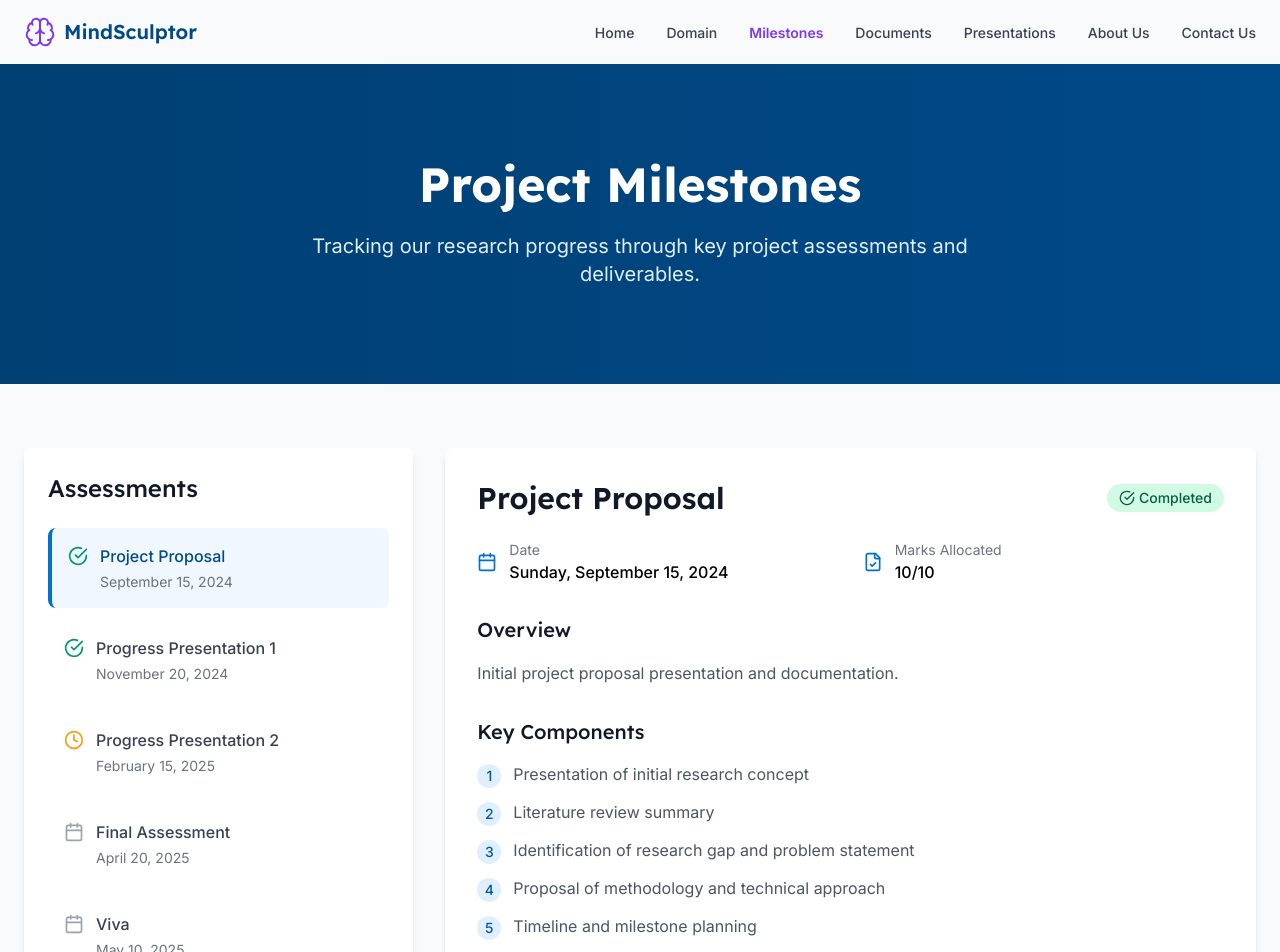
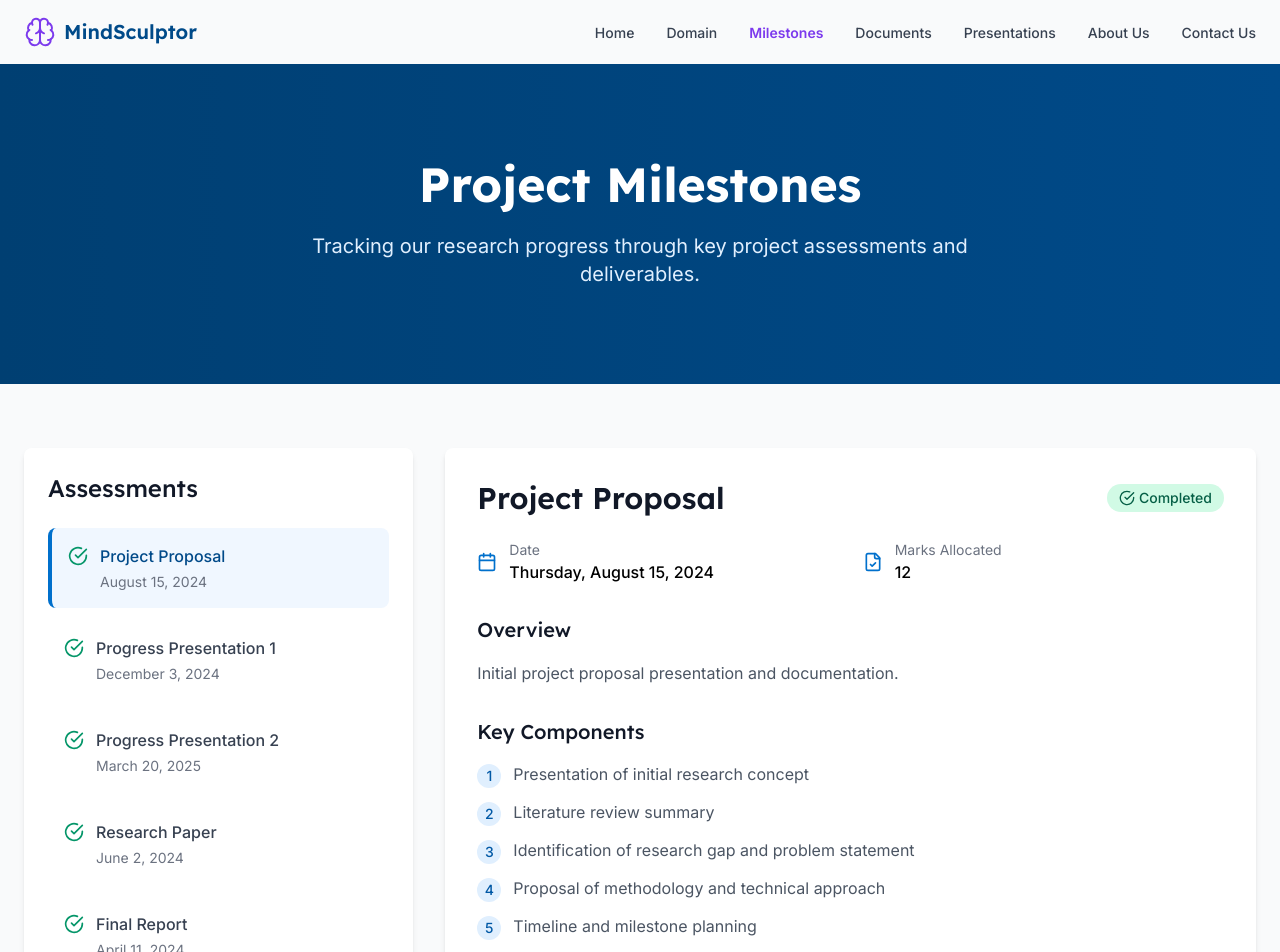
Before and after one commit to IT21219498/MindSculptor_Website, a React (Vite) app: page /milestones in a window 1280 px wide. Shown: the top 952 px of the page. Built offline with nearby package versions, Linux system fonts and the light colour scheme.

Commit message:
Update milestone dates, marks, and add new milestones for project tracking

```diff
--- a/src/pages/Milestones.tsx
+++ b/src/pages/Milestones.tsx
@@ -19,9 +19,9 @@ const Milestones: React.FC = () => {
     {
       id: 'proposal',
       title: 'Project Proposal',
-      date: '2024-09-15',
+      date: '2024-08-15',
       description: 'Initial project proposal presentation and documentation.',
-      marks: '10/10',
+      marks: '12',
       status: 'completed',
       details: [
         'Presentation of initial research concept',
@@ -29,15 +29,15 @@ const Milestones: React.FC = () => {
         'Identification of research gap and problem statement',
         'Proposal of methodology and technical approach',
         'Timeline and milestone planning',
-        'Resource allocation and budget planning'
-      ]
+        'Resource allocation and budget planning',
+      ],
     },
     {
       id: 'progress-1',
       title: 'Progress Presentation 1',
-      date: '2024-11-20',
+      date: '2024-12-03',
       description: 'First progress review of project implementation.',
-      marks: '18/20',
+      marks: '15',
       status: 'completed',
       details: [
         'Demonstration of system architecture',
@@ -45,31 +45,80 @@ const Milestones: React.FC = () => {
         'Overview of implemented assessment modules',
         'Preliminary results from voice analysis algorithms',
         'Discussion of challenges and proposed solutions',
-        'Updated timeline and next steps'
-      ]
+        'Updated timeline and next steps',
+      ],
     },
     {
       id: 'progress-2',
       title: 'Progress Presentation 2',
-      date: '2025-02-15',
-      description: 'Second progress review focusing on system integration and testing.',
-      marks: 'Pending',
-      status: 'in-progress',
+      date: '2025-03-20',
+      description:
+        'Second progress review focusing on system integration and testing.',
+      marks: '18',
+      status: 'completed',
       details: [
         'Integration of all system components',
         'Demonstration of the VERP therapy module',
         'Presentation of the AI voice assistant functionality',
         'Initial user testing results',
         'Discussion of refinements based on feedback',
-        'Plan for final evaluation phase'
-      ]
+        'Plan for final evaluation phase',
+      ],
+    },
+    {
+      id: 'Research-Paper',
+      title: 'Research Paper',
+      date: '2024-06-02',
+      description:
+        'Submission of the research paper summarizing the project findings.',
+      marks: '10',
+      status: 'completed',
+      details: [
+        'Comprehensive documentation of research methodology',
+        'Analysis of results and findings',
+        'Discussion of contributions to the field',
+        'Review of related work and literature',
+        'Future work and potential applications',
+        'Publication in a peer-reviewed journal or conference proceedings',
+      ],
+    },
+    {
+      id: 'final-report',
+      title: 'Final Report',
+      date: '2024-04-11',
+      description: 'Final report submission summarizing the entire project.',
+      marks: '19',
+      status: 'completed',
+      details: [
+        'Comprehensive summary of project objectives and outcomes',
+        'Detailed documentation of system architecture and design',
+        'Analysis of user feedback and testing results',
+        'Discussion of limitations and challenges faced',
+        'Future work recommendations and potential improvements',
+        'Final project documentation and code repository links',
+      ],
+    },
+    {
+      id: 'Website-assessment',
+      title: 'Website Assessment',
+      date: '2024-05-28',
+      description:
+        'Evaluation of the MindSculptor project website and its features.',
+      marks: '2',
+      status: 'upcoming',
+      details: [
+        'Review of website design and user experience',
+        'Assessment of content quality and relevance',
+        'Evaluation of technical performance and accessibility',
+        'Feedback on navigation and usability',
+      ],
     },
     {
       id: 'final-assessment',
       title: 'Final Assessment',
-      date: '2025-04-20',
+      date: '2025-05-28',
       description: 'Comprehensive assessment of the complete project.',
-      marks: 'Pending',
+      marks: '20',
       status: 'upcoming',
       details: [
         'Final demonstration of the complete MindSculptor platform',
@@ -77,28 +126,30 @@ const Milestones: React.FC = () => {
         'Discussion of research contributions and innovations',
         'Analysis of limitations and future work',
         'Comprehensive project documentation',
-        'Publication plans and commercialization potential'
-      ]
+        'Publication plans and commercialization potential',
+      ],
     },
     {
-      id: 'viva',
-      title: 'Viva',
-      date: '2025-05-10',
-      description: 'Oral defense of the research project.',
-      marks: 'Pending',
+      id: 'Logbook',
+      title: 'Logbook',
+      date: '2024-06-12',
+      description: 'Ongoing logbook entries documenting project progress.',
+      marks: '4',
       status: 'upcoming',
       details: [
-        'In-depth questioning on research methodology',
-        'Demonstration of technical knowledge',
-        'Defense of design and implementation choices',
-        'Discussion of ethical considerations',
-        'Reflection on learning outcomes',
-        'Exploration of project impact and potential applications'
-      ]
+        'Weekly entries documenting research activities',
+        'Reflections on challenges and solutions',
+        'Updates on project milestones and timelines',
+        'Documentation of meetings and discussions',
+        'Record of resources used and references',
+        'Final compilation of logbook entries for submission',
+      ],
     },
   ];
 
-  const [selectedMilestone, setSelectedMilestone] = useState<Milestone | null>(milestones[0]);
+  const [selectedMilestone, setSelectedMilestone] = useState<Milestone | null>(
+    milestones[0]
+  );
 
   return (
     <>
@@ -106,9 +157,12 @@ const Milestones: React.FC = () => {
       <div className="bg-gradient-to-r from-primary-900 to-primary-800 text-white py-16 md:py-24">
         <div className="container mx-auto px-4 md:px-6">
           <div className="max-w-3xl mx-auto text-center">
-            <h1 className="text-4xl md:text-5xl font-heading font-bold mb-6">Project Milestones</h1>
+            <h1 className="text-4xl md:text-5xl font-heading font-bold mb-6">
+              Project Milestones
+            </h1>
             <p className="text-lg md:text-xl text-primary-100 leading-relaxed">
-              Tracking our research progress through key project assessments and deliverables.
+              Tracking our research progress through key project assessments and
+              deliverables.
             </p>
           </div>
         </div>
@@ -119,7 +173,9 @@ const Milestones: React.FC = () => {
           {/* Milestone Selection */}
           <div className="lg:col-span-1">
             <div className="bg-white rounded-lg shadow-md p-6 sticky top-24">
-              <h2 className="text-2xl font-heading font-medium mb-6 text-neutral-900">Assessments</h2>
+              <h2 className="text-2xl font-heading font-medium mb-6 text-neutral-900">
+                Assessments
+              </h2>
 
               <div className="space-y-3">
                 {milestones.map((milestone) => (
@@ -137,18 +193,29 @@ const Milestones: React.FC = () => {
                           : 'hover:bg-neutral-100 text-neutral-700'
                       }`}
                     >
-                      {milestone.status === 'completed' && <CheckCircle className="h-5 w-5 text-success-600 flex-shrink-0 mt-0.5" />}
-                      {milestone.status === 'in-progress' && <Clock className="h-5 w-5 text-warning-500 flex-shrink-0 mt-0.5" />}
-                      {milestone.status === 'upcoming' && <Calendar className="h-5 w-5 text-neutral-400 flex-shrink-0 mt-0.5" />}
+                      {milestone.status === 'completed' && (
+                        <CheckCircle className="h-5 w-5 text-success-600 flex-shrink-0 mt-0.5" />
+                      )}
+                      {milestone.status === 'in-progress' && (
+                        <Clock className="h-5 w-5 text-warning-500 flex-shrink-0 mt-0.5" />
+                      )}
+                      {milestone.status === 'upcoming' && (
+                        <Calendar className="h-5 w-5 text-neutral-400 flex-shrink-0 mt-0.5" />
+                      )}
 
                       <div>
-                        <h3 className="font-medium text-inherit">{milestone.title}</h3>
+                        <h3 className="font-medium text-inherit">
+                          {milestone.title}
+                        </h3>
                         <p className="text-sm text-neutral-500 mt-1">
-                          {new Date(milestone.date).toLocaleDateString('en-US', {
-                            year: 'numeric',
-                            month: 'long',
-                            day: 'numeric',
-                          })}
+                          {new Date(milestone.date).toLocaleDateString(
+                            'en-US',
+                            {
+                              year: 'numeric',
+                              month: 'long',
+                              day: 'numeric',
+                            }
+                          )}
                         </p>
                       </div>
                     </button>
@@ -198,7 +265,9 @@ const Milestones: React.FC = () => {
                         <div>
                           <p className="text-sm text-neutral-500">Date</p>
                           <p className="font-medium">
-                            {new Date(selectedMilestone.date).toLocaleDateString('en-US', {
+                            {new Date(
+                              selectedMilestone.date
+                            ).toLocaleDateString('en-US', {
                               weekday: 'long',
                               year: 'numeric',
                               month: 'long',
@@ -210,19 +279,29 @@ const Milestones: React.FC = () => {
                       <div className="flex items-center gap-3">
                         <FileCheck className="h-5 w-5 text-primary-600" />
                         <div>
-                          <p className="text-sm text-neutral-500">Marks Allocated</p>
-                          <p className="font-medium">{selectedMilestone.marks}</p>
+                          <p className="text-sm text-neutral-500">
+                            Marks Allocated
+                          </p>
+                          <p className="font-medium">
+                            {selectedMilestone.marks}
+                          </p>
                         </div>
                       </div>
                     </div>
 
                     <div className="mb-8">
-                      <h3 className="text-xl font-heading font-medium mb-4 text-neutral-900">Overview</h3>
-                      <p className="text-neutral-600 leading-relaxed">{selectedMilestone.description}</p>
+                      <h3 className="text-xl font-heading font-medium mb-4 text-neutral-900">
+                        Overview
+                      </h3>
+                      <p className="text-neutral-600 leading-relaxed">
+                        {selectedMilestone.description}
+                      </p>
                     </div>
 
                     <div>
-                      <h3 className="text-xl font-heading font-medium mb-4 text-neutral-900">Key Components</h3>
+                      <h3 className="text-xl font-heading font-medium mb-4 text-neutral-900">
+                        Key Components
+                      </h3>
                       <ul className="space-y-3">
                         {selectedMilestone.details.map((detail, index) => (
                           <motion.li
@@ -233,7 +312,9 @@ const Milestones: React.FC = () => {
                             className="flex items-start gap-3"
                           >
                             <div className="h-6 w-6 rounded-full bg-primary-100 text-primary-700 flex items-center justify-center flex-shrink-0 mt-0.5">
-                              <span className="text-sm font-medium">{index + 1}</span>
+                              <span className="text-sm font-medium">
+                                {index + 1}
+                              </span>
                             </div>
                             <p className="text-neutral-600">{detail}</p>
                           </motion.li>
@@ -243,13 +324,19 @@ const Milestones: React.FC = () => {
 
                     {selectedMilestone.status === 'completed' && (
                       <div className="mt-8 p-6 bg-neutral-50 rounded-lg border border-neutral-200">
-                        <h3 className="text-xl font-heading font-medium mb-4 text-neutral-900">Assessment Outcome</h3>
+                        <h3 className="text-xl font-heading font-medium mb-4 text-neutral-900">
+                          Assessment Outcome
+                        </h3>
                         <div className="flex items-center gap-3">
                           <div className="h-12 w-12 rounded-full bg-success-100 text-success-700 flex items-center justify-center flex-shrink-0">
                             <CheckCircle className="h-6 w-6" />
                           </div>
                           <div>
-                            <p className="text-neutral-600">This milestone has been successfully completed with a mark of <strong>{selectedMilestone.marks}</strong>.</p>
+                            <p className="text-neutral-600">
+                              This milestone has been successfully completed
+                              with a mark of{' '}
+                              <strong>{selectedMilestone.marks}</strong>.
+                            </p>
                           </div>
                         </div>
                       </div>
```
